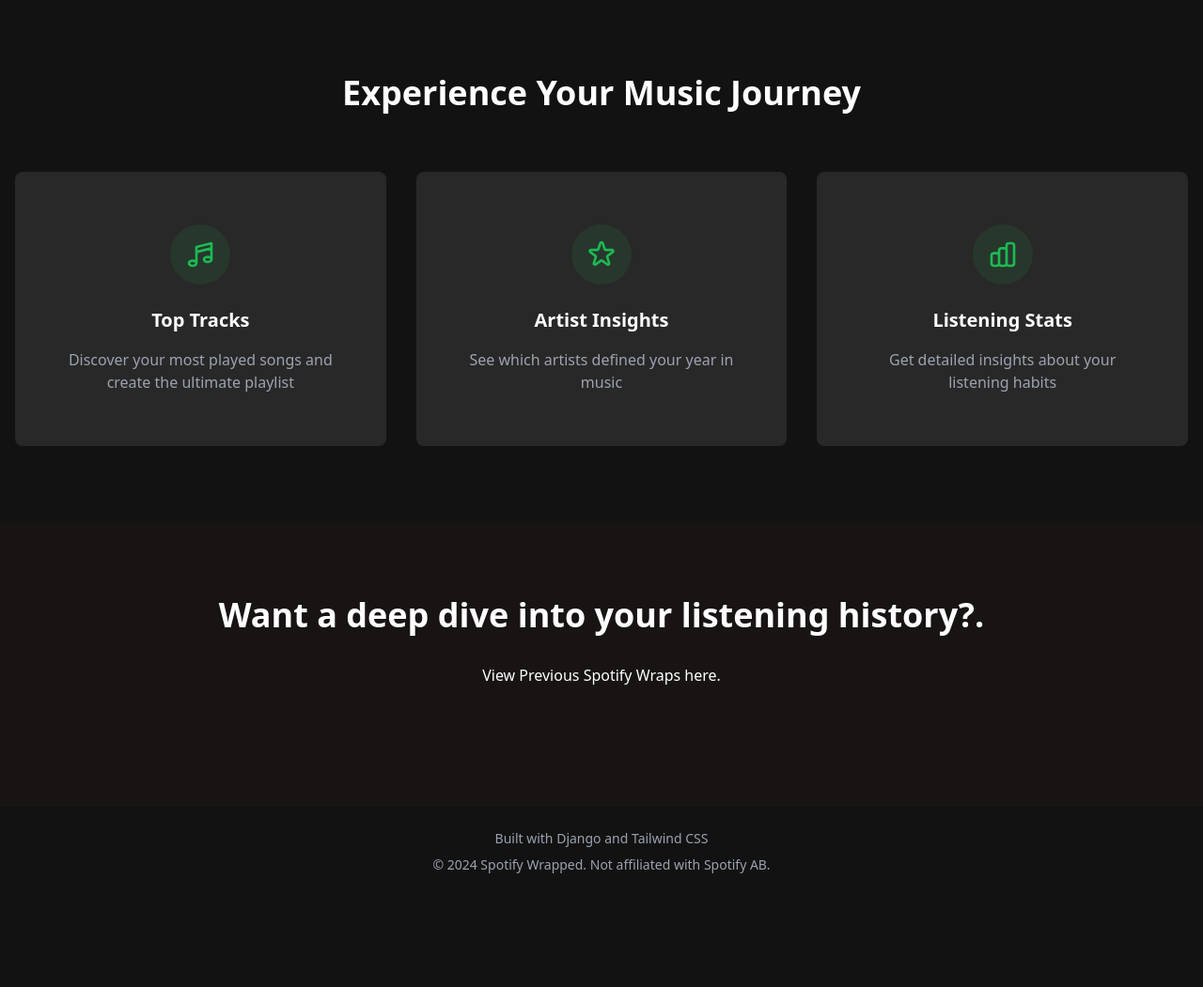
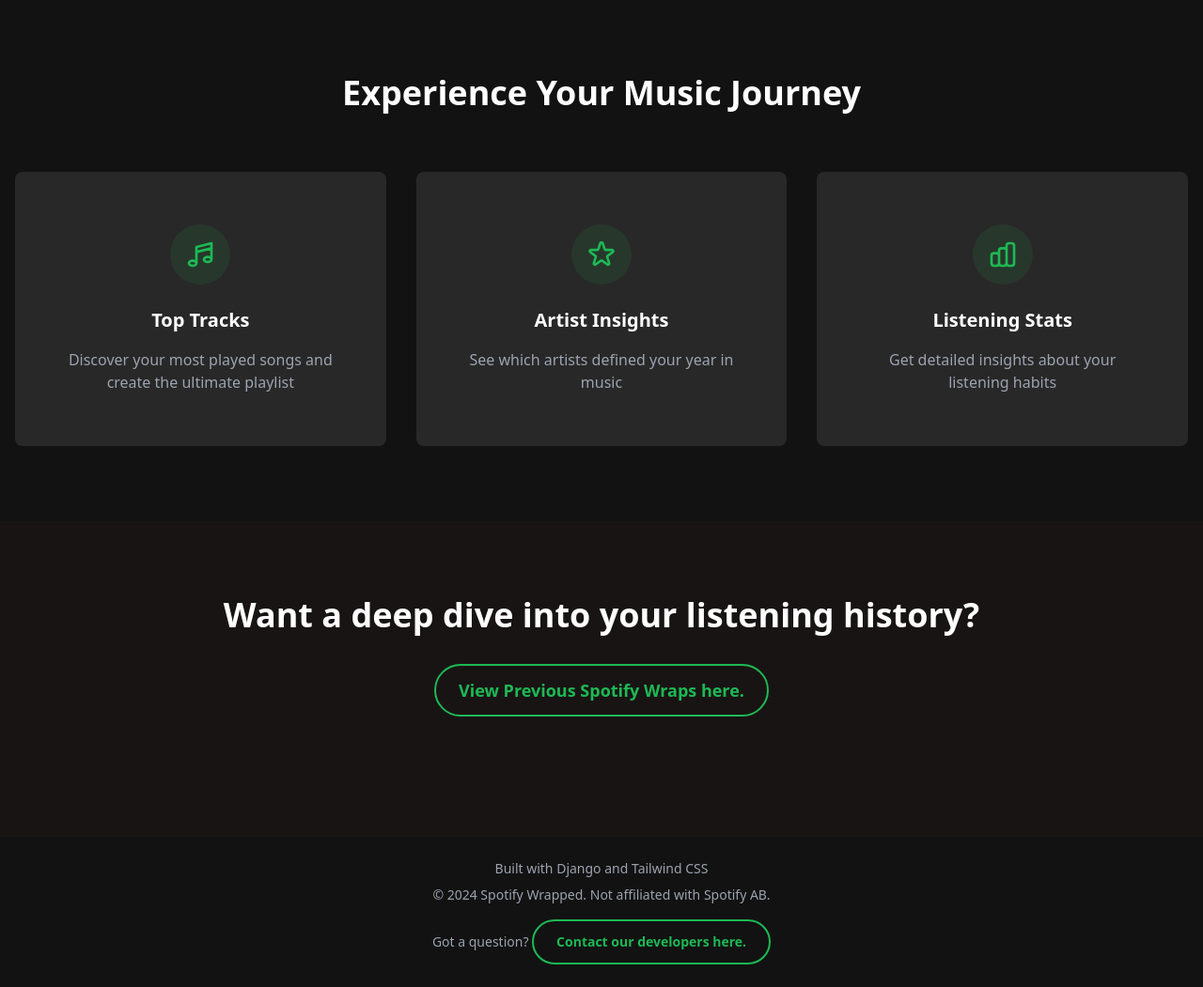
Before and after one commit to aryabhanushali/SpotifyWrap, a Django app: page / in a window 1280 px wide. Shown: the part 881-1932 px from the top of the page at 94% size. Before the commit the page ends 1811 px from the top, so only its background shows below. Run offline with Django 5.2, Linux system fonts and the light colour scheme; a user stored in the database is signed in; some libraries are stand-ins or nearby versions.

Commit message:
minor fixes + working base contact devs

```diff
--- a/SpotifyWrapped/urls.py
+++ b/SpotifyWrapped/urls.py
@@ -27,6 +27,7 @@ urlpatterns = [
     path("dashboard/", views.user_dashboard, name="user_dashboard"),
     path("spotify/logout/", views.spotify_logout, name="spotify_logout"),
     path('wrapped/<str:wrapped_id>/', views.shareable_page, name='shareable_page'),
-    path("old_wrappeds/", views.view_old_wrappeds, name="view_old_wrappeds"),
+    path("old_wrappeds/", views.view_old_wrappeds, name="old_wrappeds"),
+    path("contact_devs/", views.contact_devs, name="contact_devs"),
     path('download-wrapped-image/', views.download_wrapped_image, name='download_wrapped_image'),
 ]
--- a/wrapped/templates/wrapped/base.html
+++ b/wrapped/templates/wrapped/base.html
@@ -121,6 +121,13 @@
         <div class="text-center text-gray-400 text-sm">
             <p>Built with Django and Tailwind CSS</p>
             <p class="mt-2">© {% now "Y" %} Spotify Wrapped. Not affiliated with Spotify AB.</p>
+            <p class="mt-4">
+                Got a question?
+                <a href="{% url 'contact_devs' %}"
+                   class="btn-spotify-outline text-sm inline-block">
+                    Contact our developers here.
+                </a>
+            </p>
         </div>
     </div>
 </footer>
--- a/wrapped/templates/wrapped/home.html
+++ b/wrapped/templates/wrapped/home.html
@@ -114,9 +114,10 @@
     {% if user.is_authenticated %}
     <section class="py-20 bg-spotify-black text-center">
         <div class="container mx-auto px-4">
-            <h2 class="text-3xl md:text-4xl font-bold mb-8 text-white">Want a deep dive into your listening history?.</h2>
-            </p>
-            <a href="{% url 'view_old_wrappeds' %}
+            <h2 class="text-3xl md:text-4xl font-bold mb-8 text-white">
+                Want a deep dive into your listening history?
+            </h2>
+            <a href="{% url 'old_wrappeds' %}"
                class="btn-spotify-outline text-lg inline-flex items-center"
                data-loading>
                 View Previous Spotify Wraps here.
--- a/wrapped/views.py
+++ b/wrapped/views.py
@@ -423,3 +423,13 @@ def view_old_wrappeds(request):
     return render(request, "wrapped/old_wrappeds.html", context)
 class SaveWrapsForm(forms.Form):
     custom_name = forms.CharField(max_length=255, label="Name your wrap!")
+
+def contact_devs(request):
+    developers = [
+        {"name": "Arsheya Gourav", "email": "arsheya.gourav29@gmail.con"},
+        {"name": "Sruthi Medepalli", "email": "sruthi.medepalli@gmail.com"},
+        {"name": "Arya Bhanushali", "email": "aryabhanush@gmail.com"},
+        {"name": "Mihika Gottimukala", "email": "mihikacg@gmail.com"},
+        {"name": "Ritish Pokhrel", "email": "ritish.pokhrel24@gmail.com"},
+    ]
+    return render(request, "wrapped/contact_devs.html", {'developers': developers})
```
Also changed, not shown: wrapped/templates/wrapped/contact_devs.html (added, +19 -0 lines). Lines whose indentation alone changed are shown as unchanged.
